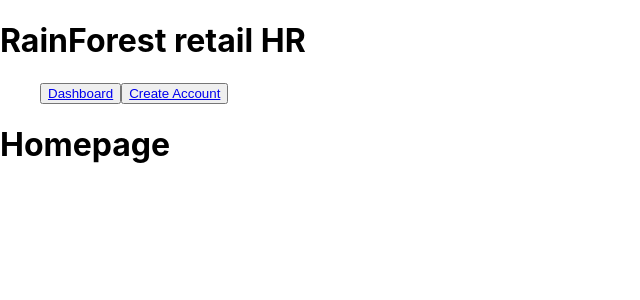
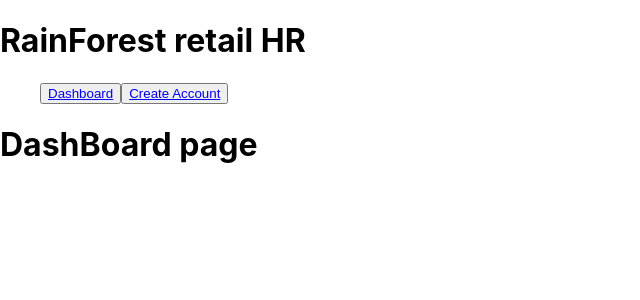
Before and after one commit to remily23/capstone_hr_management_system, a React (Create React App) app in the folder Capstone Project/capstonclient/: page /dashboard in a window 1280 px wide. Shown: the top 300 px of the page, without its empty margins (0-640 px from the left). Built offline with nearby package versions, Linux system fonts and the light colour scheme; no server answers.

Commit message:
routes - redirect to login page when on website and when user is logged in navigate to dashboard page

```diff
--- a/Capstone Project/capstonclient/src/Components/DashBoard.js
+++ b/Capstone Project/capstonclient/src/Components/DashBoard.js
@@ -1,11 +1,8 @@
 import { useState } from "react";
 import { useNavigate } from "react-router-dom";
 
-const DashBoard= () => {
-    return (
-        <h1>Homepage</h1>
-
-      );
-}
+const DashBoard = () => {
+  return <h1>DashBoard page</h1>;
+};
 
 export default DashBoard;
```
